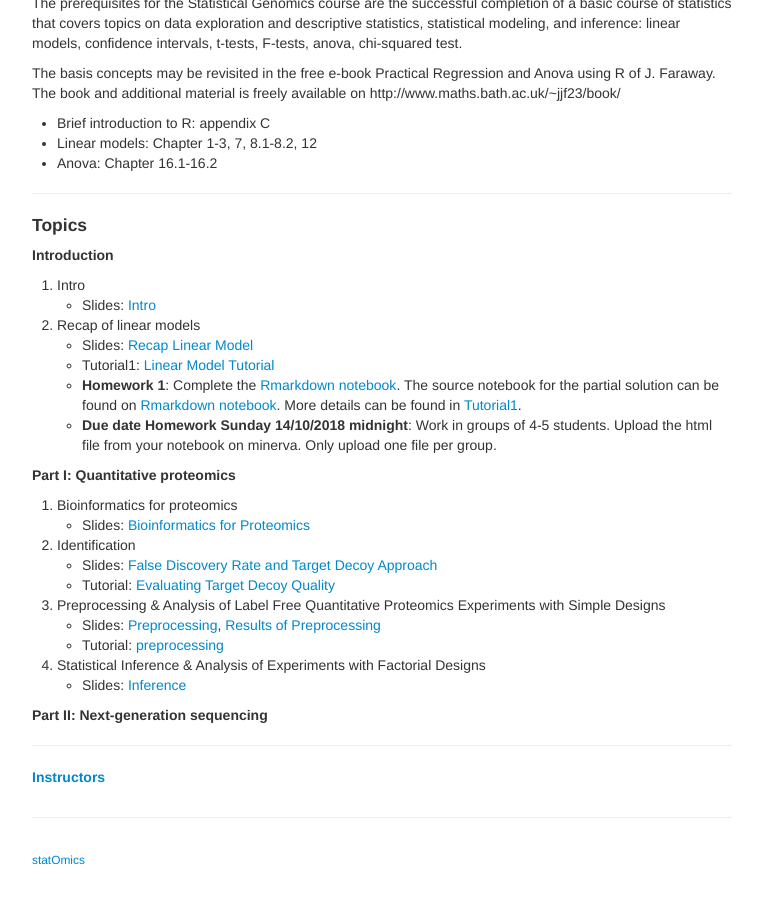
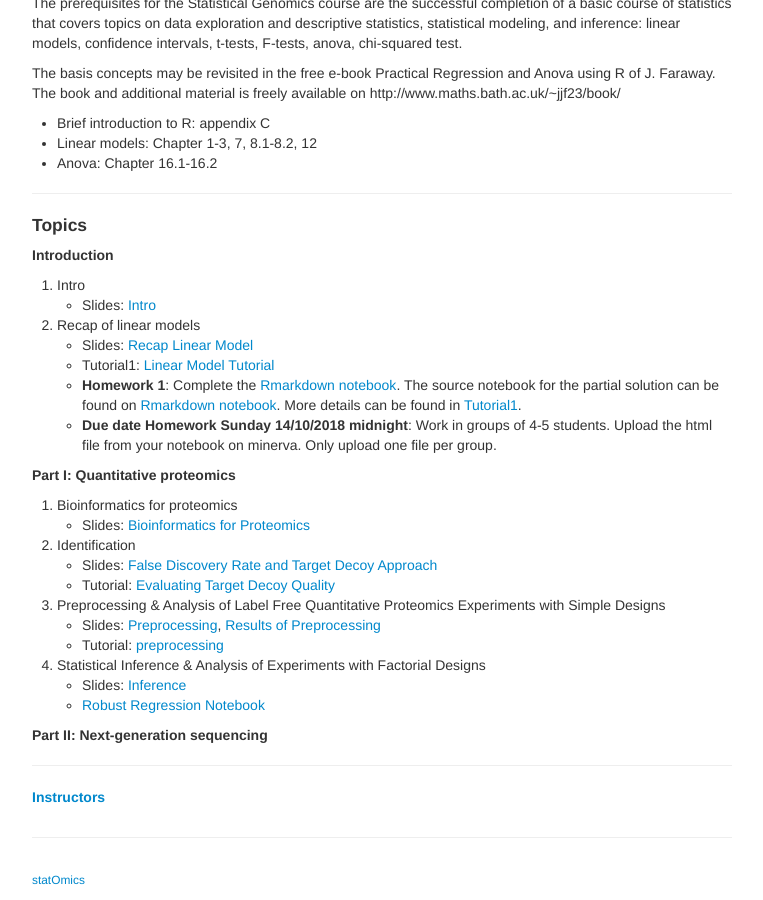
Before and after one commit to statOmics/statisticalGenomicsCourse2018, a Jekyll site: the page built from index.md, in a window 1280 px wide and 900 px high, scrolled down 748 px. Shown: the whole window, without its empty margins (258-1021 px from the left). Built offline with Jekyll 4.4.1, drawn with Linux system fonts in a browser that asks for light colours.

Commit message:
robustRegressionNotebook

```diff
--- a/index.md
+++ b/index.md
@@ -58,6 +58,7 @@
 
   4. Statistical Inference & Analysis of Experiments with Factorial Designs
   - Slides: [Inference](assets/2_MSqRob_data_analysisII.pdf)
+  - [Robust Regression Notebook](pages/robustRegression.nb.html)
 
 **Part II: Next-generation sequencing**
 
```
Also changed, not shown: 1 other file.
